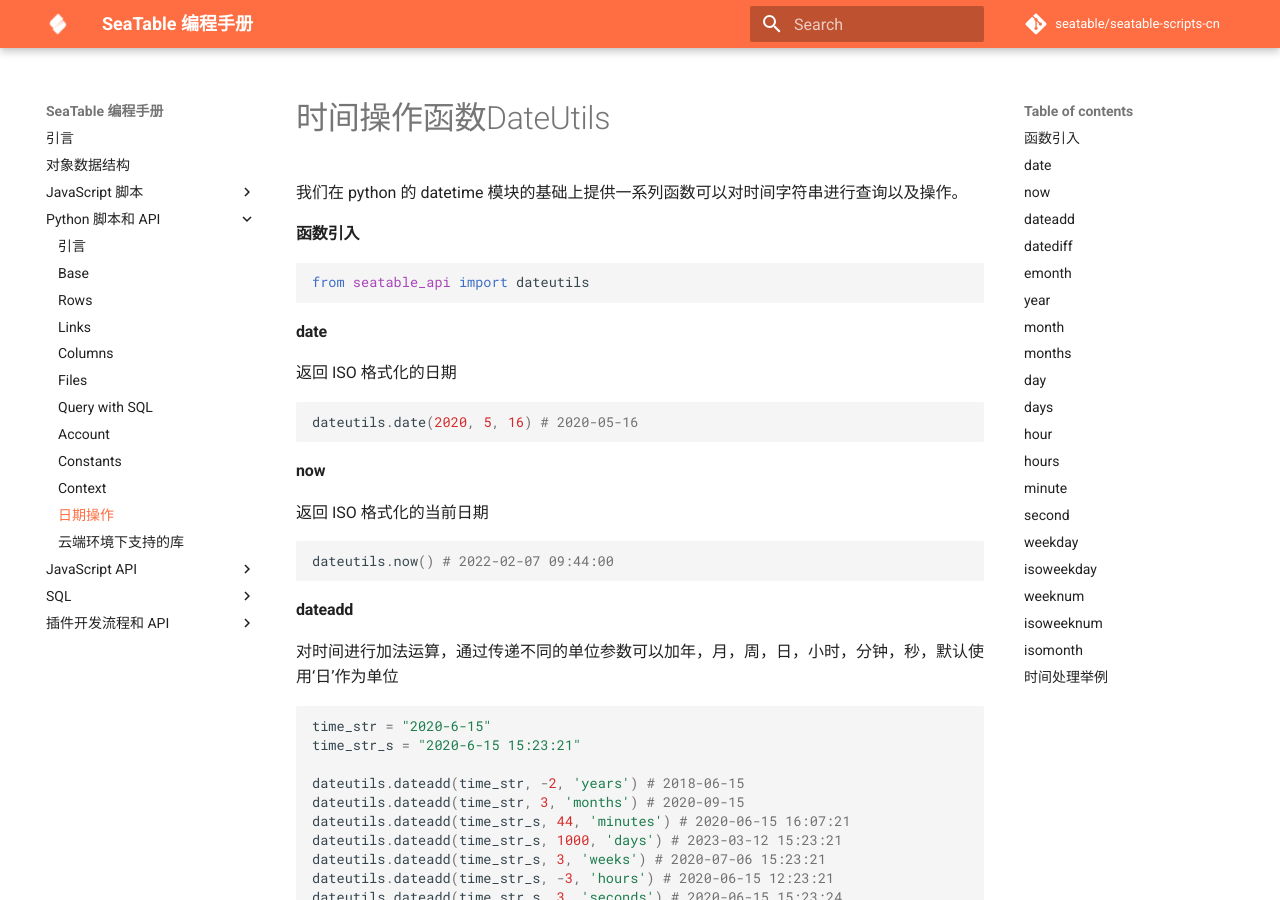
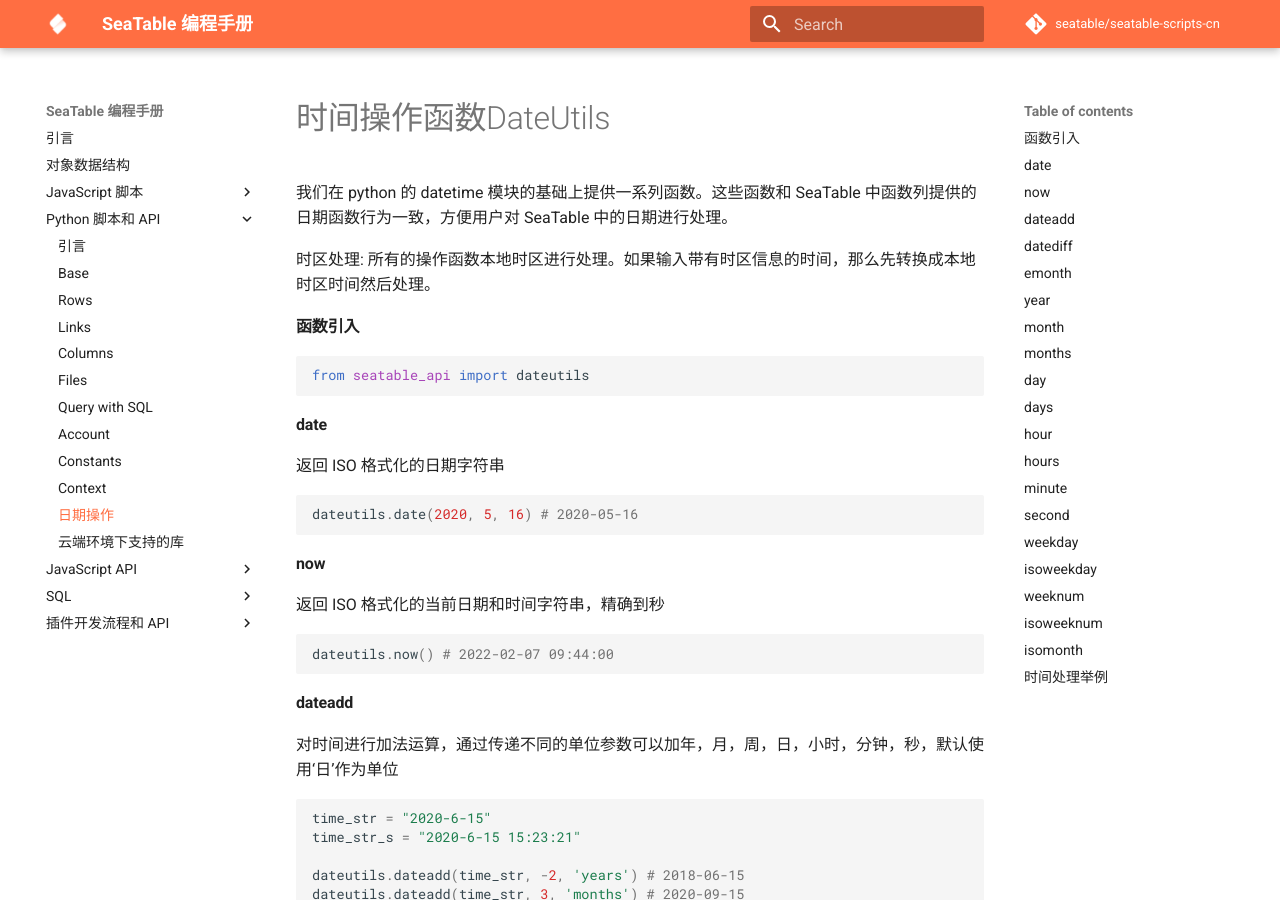
Before and after one commit to seatable/seatable-scripts-cn, an MkDocs documentation site: the page built from manual/python/dateutils.md, in a window 1280 px wide and 900 px high. Built offline with MkDocs 1.6.1 and Material for MkDocs 9.7.7, drawn with Linux system fonts in a browser that asks for light colours; comment, search, counter and statistics services are not loaded; some of the changed text lies outside the part shown.

Commit message:
Update dateutils.md

````diff
--- a/manual/python/dateutils.md
+++ b/manual/python/dateutils.md
@@ -1,6 +1,8 @@
 # 时间操作函数DateUtils
 
-我们在 python 的 datetime 模块的基础上提供一系列函数可以对时间字符串进行查询以及操作。
+我们在 python 的 datetime 模块的基础上提供一系列函数。这些函数和 SeaTable 中函数列提供的日期函数行为一致，方便用户对 SeaTable 中的日期进行处理。
+
+时区处理: 所有的操作函数本地时区进行处理。如果输入带有时区信息的时间，那么先转换成本地时区时间然后处理。
 
 #### 函数引入
 
@@ -10,7 +12,7 @@
 
 #### date
 
-返回 ISO 格式化的日期
+返回 ISO 格式化的日期字符串
 
 ```python
 dateutils.date(2020, 5, 16) # 2020-05-16
@@ -18,7 +20,7 @@
 
 #### now
 
-返回 ISO 格式化的当前日期
+返回 ISO 格式化的当前日期和时间字符串，精确到秒
 
 ```python
 dateutils.now() # 2022-02-07 09:44:00
@@ -126,7 +128,7 @@
 返回两个日期相差的小时数
 
 ```python
-dateutils.hours("2019-6-3 20:1:12","2020-5-3 13:13:13") # 8034
+dateutils.hours("2019-6-3 20:1:12", "2020-5-3 13:13:13") # 8034
 ```
 
 #### minute
@@ -198,11 +200,12 @@
 # 3. 获取时间差，天数差
 dt_10_days_before = dateutils.dateadd(dt_now, -10)
 date_df = dateutils.datediff(dt_10_days_before, dt_10_days, unit="D") # 20
+
 # 4. 处理有时区的时间字符串
 time_str = "2021-07-17T08:15:41.106+00:00"
 time_day = dateutils.day(time_str) # 17
 time_month = dateutils.month(time_str) # 7
 time_year = dateutils.year(time_str) # 2021
-time_hour = dateutils.hour(time_str) # 16
+time_hour = dateutils.hour(time_str) # 16，因为北京时间比 UTC 时间多 8 小时
 time_date = dateuitls.date(time_year, time_month, time_day) # 2021-07-17
 ```
````
